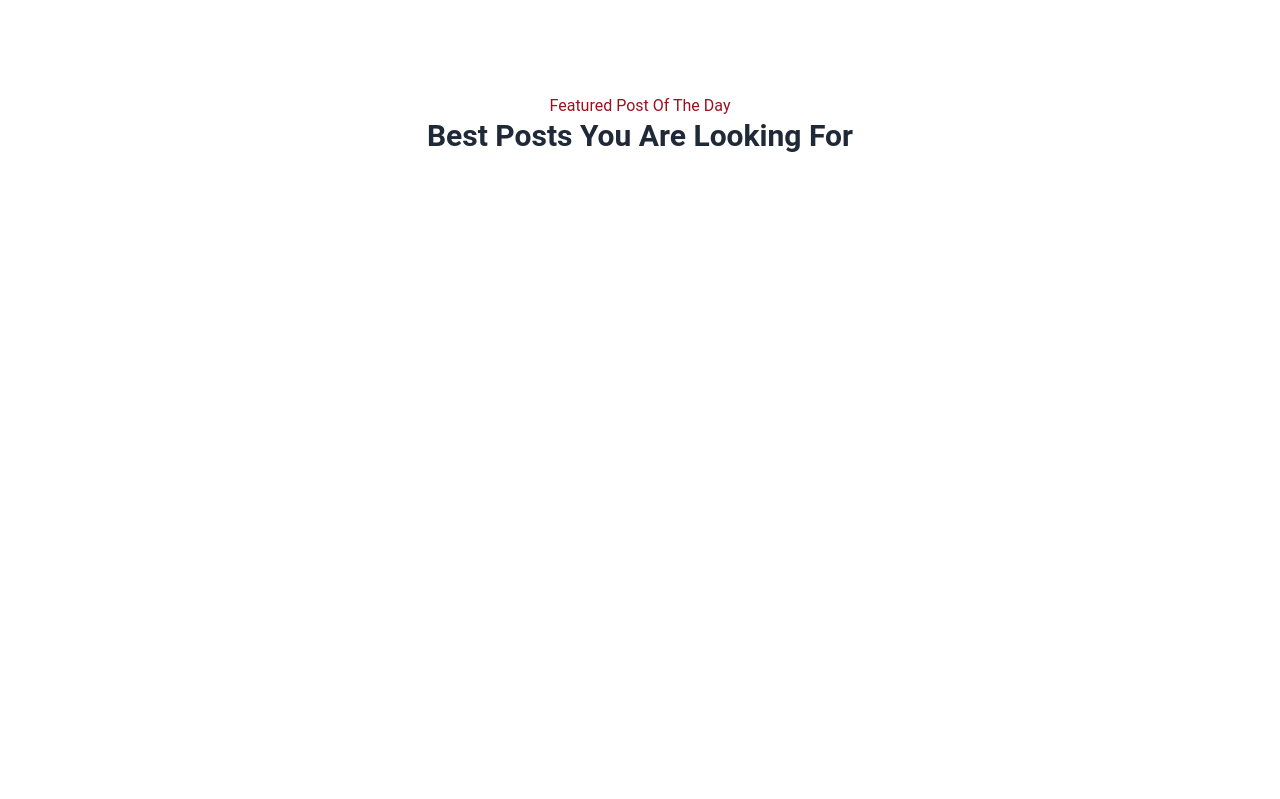
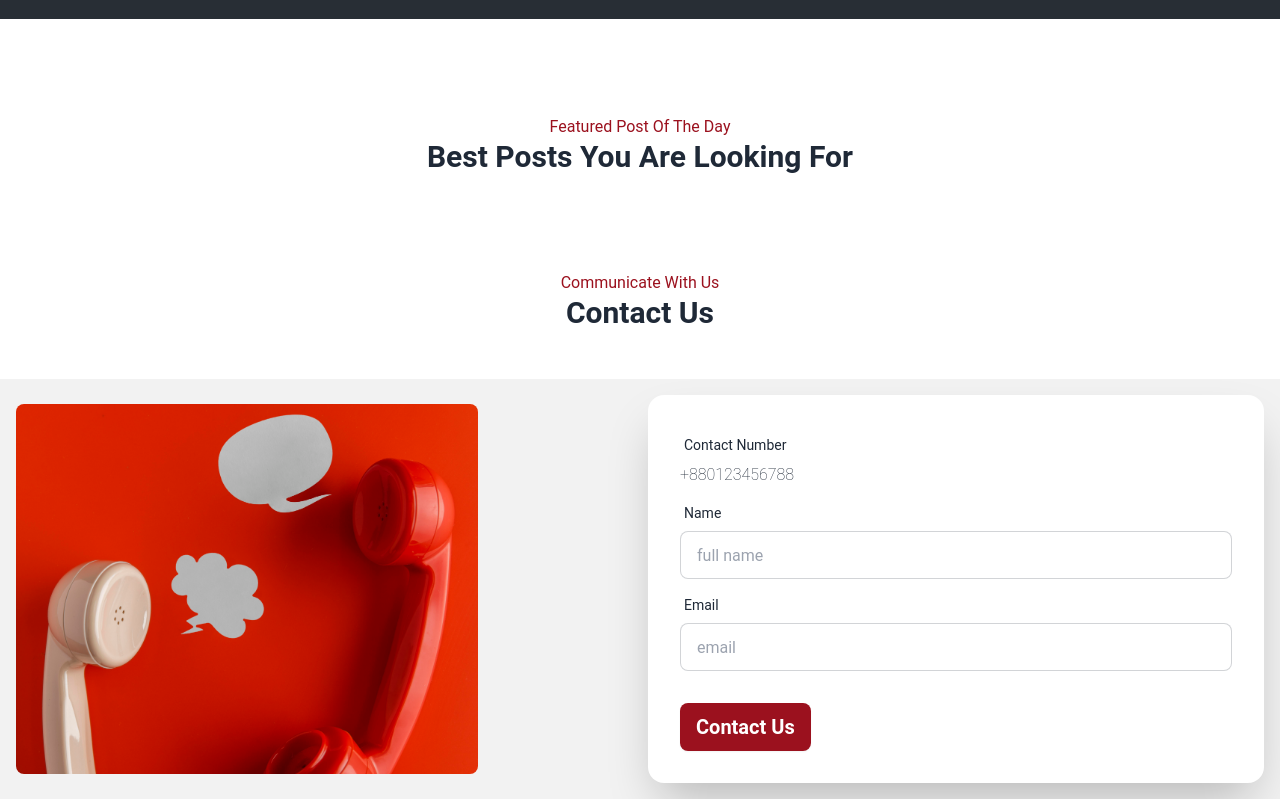
Before and after one commit to tisabbir/give-life-client, a React (Vite) app: page / in a window 1280 px wide. Shown: the part 461-1260 px from the top of the page. Before the commit the page ends 800 px from the top, so only its background shows below. Built offline with nearby package versions, Linux system fonts and the light colour scheme.

Commit message:
Contact Us section added

```diff
--- a/src/Pages/Home/Banner/Banner.jsx
+++ b/src/Pages/Home/Banner/Banner.jsx
@@ -3,7 +3,7 @@ import SecondaryBtn from "../../../Components/SecondaryButton/SecondaryBtn";
 import banner from "../../../assets/banner.png";
 const Banner = () => {
   return (
-    <div>
+    <div className="pt-24">
       <div
         className="hero h-96 bg-fixed"
         style={{
--- /dev/null
+++ b/src/Pages/Home/ContactUs/ContactUs.jsx
@@ -0,0 +1,57 @@
+import PrimaryBtn from "../../../Components/PrimaryButton/PrimaryBtn";
+import SectionTitle from "../../../Components/SectionTitle/SectionTitle";
+import contactUs from '../../../assets/contactUs.jpg'
+
+const ContactUs = () => {
+  return (
+    <div className="mt-24">
+        <SectionTitle subHeading={"Communicate With Us"} Heading={'Contact Us'} />
+      <div className="hero bg-base-200 mt-12">
+        <div className="hero-content grid grid-cols-1 lg:grid-cols-2 gap-4">
+          <div className="text-center w-full lg:text-left">
+            <img className="w-3/4 rounded-lg" src={contactUs} />
+          </div>
+          <div className="card shrink-0 w-full shadow-2xl bg-base-100">
+
+            <form className="card-body ">
+              <div className="form-control">
+                <label className="label">
+                  <span className="label-text">Contact Number</span>
+                </label>
+                <p className="font-extralight">+880123456788</p>
+              </div>
+              <div className="form-control">
+                <label className="label">
+                  <span className="label-text">Name</span>
+                </label>
+                <input
+                  type="text"
+                  placeholder="full name"
+                  className="input input-bordered"
+                  required
+                />
+              </div>
+              <div className="form-control">
+                <label className="label">
+                  <span className="label-text">Email</span>
+                </label>
+                <input
+                  type="email"
+                  placeholder="email"
+                  className="input input-bordered"
+                  required
+                />
+              </div>
+
+              <div className="form-control mt-6">
+                <PrimaryBtn btnText={'Contact Us'} />
+              </div>
+            </form>
+          </div>
+        </div>
+      </div>
+    </div>
+  );
+};
+
+export default ContactUs;
--- a/src/Pages/Home/Home/Home.jsx
+++ b/src/Pages/Home/Home/Home.jsx
@@ -1,4 +1,5 @@
 import Banner from "../Banner/Banner";
+import ContactUs from "../ContactUs/ContactUs";
 import FeaturedSection from "../FeaturedSection/FeaturedSection";
 
 const Home = () => {
@@ -6,6 +7,7 @@ const Home = () => {
     <div>
       <Banner />
       <FeaturedSection />
+      <ContactUs />
     </div>
   );
 };
--- a/src/Shared/Nav/Nav.jsx
+++ b/src/Shared/Nav/Nav.jsx
@@ -68,7 +68,7 @@ const Nav = () => {
     </>
   );
   return (
-    <div>
+    <div className="w-full fixed">
       <div className="navbar bg-base-100">
         <div className="navbar-start">
           <div className="dropdown">
```
Also changed, not shown: src/assets/contactUs.jpg (added).
